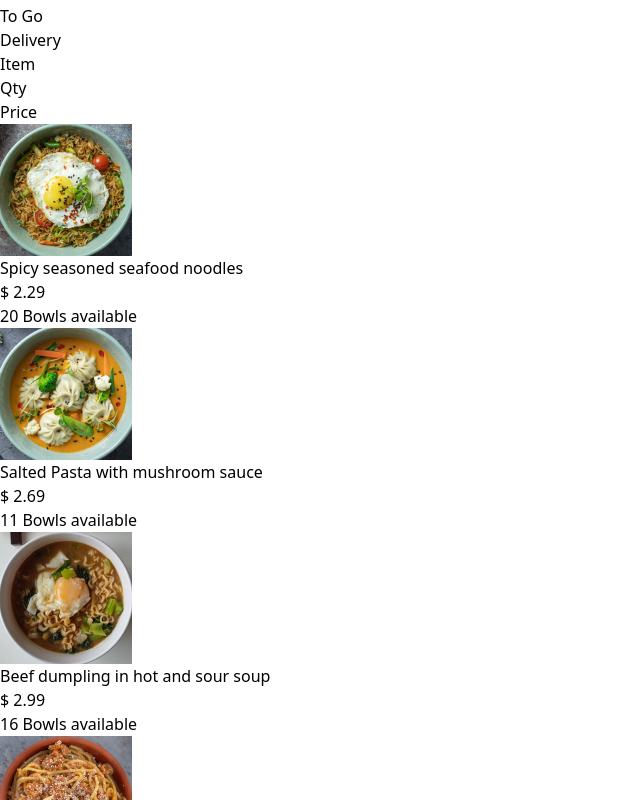
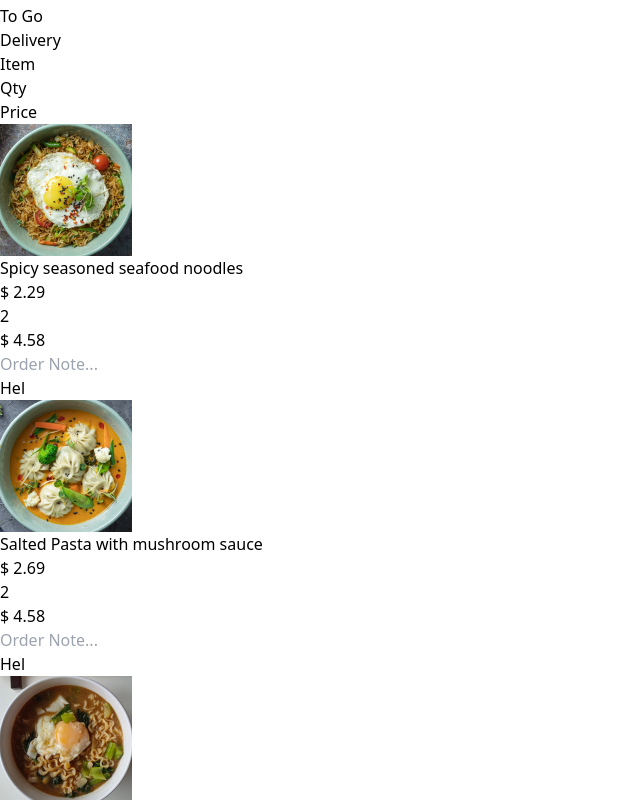
Before and after one commit to Femzy1900/silver-invention, a React (Vite) app: page / in a window 1280 px wide. Shown: the part 1540-2340 px from the top of the page, without its empty margins (0-640 px from the left). Built offline with nearby package versions, Linux system fonts and the light colour scheme.

Commit message:
working on the order menu

```diff
--- a/src/page/Homepage/component/Order.jsx
+++ b/src/page/Homepage/component/Order.jsx
@@ -18,20 +18,26 @@ const Order = () => {
         </div>
       </div>
       <div className="py-4">
-        <div className="">
-          {items.map((item) => (
-                <div className=" bg-[#1F1D2B] rounded-xl w-[230px] h-[260px]" key={item.id}>
-                    <img className='m-auto mt-2 rounded-full' src={item.image} alt="" />
-                  <div className="bg-transparent text-center m-auto pt-4  w-[144px] text-[14px]">
+      {items.map((item) => (
+              <div className="flex flex-col gap-2">
 
-                    <p className='bg-inherit'>{item.title}</p>
-                    <p className='bg-inherit font-thin '>{item.price}</p>
-                    <p className='bg-inherit font-extralight text-[12px]'>{item.available}</p>
-                  </div>
+                <div className="flex items-center gap-10 " key={item.id}>
+                    <img className=' w-[40px] rounded-full' src={item.image} alt="" />
+                    <div className="flex  items-center text-start flex-col w-[130px]">
+                      <p className='text-[12px]'>{item.title}</p>
+                      <p className='text-[10px] font-thin '>{item.price}</p>
+                    </div>
+                    <p className='flex-1 text-center rounded-md py-3 bg-[#393C49]'>2</p>
+                    <p className='text-[13px]'>$ 4.58</p>
+
                 </div>
 
-            ))}
-        </div>
+                <div className="flex items-center gap-11 mb-4">
+                  <input className='h-[40px] rounded-md bg-[#393C49] flex-1 text-[12px] pl-4' type="text" placeholder='Order Note...' />
+                  <p>Hel</p>
+                </div>
+              </div>
+        ))}
       </div>
     </div>
   )
```
